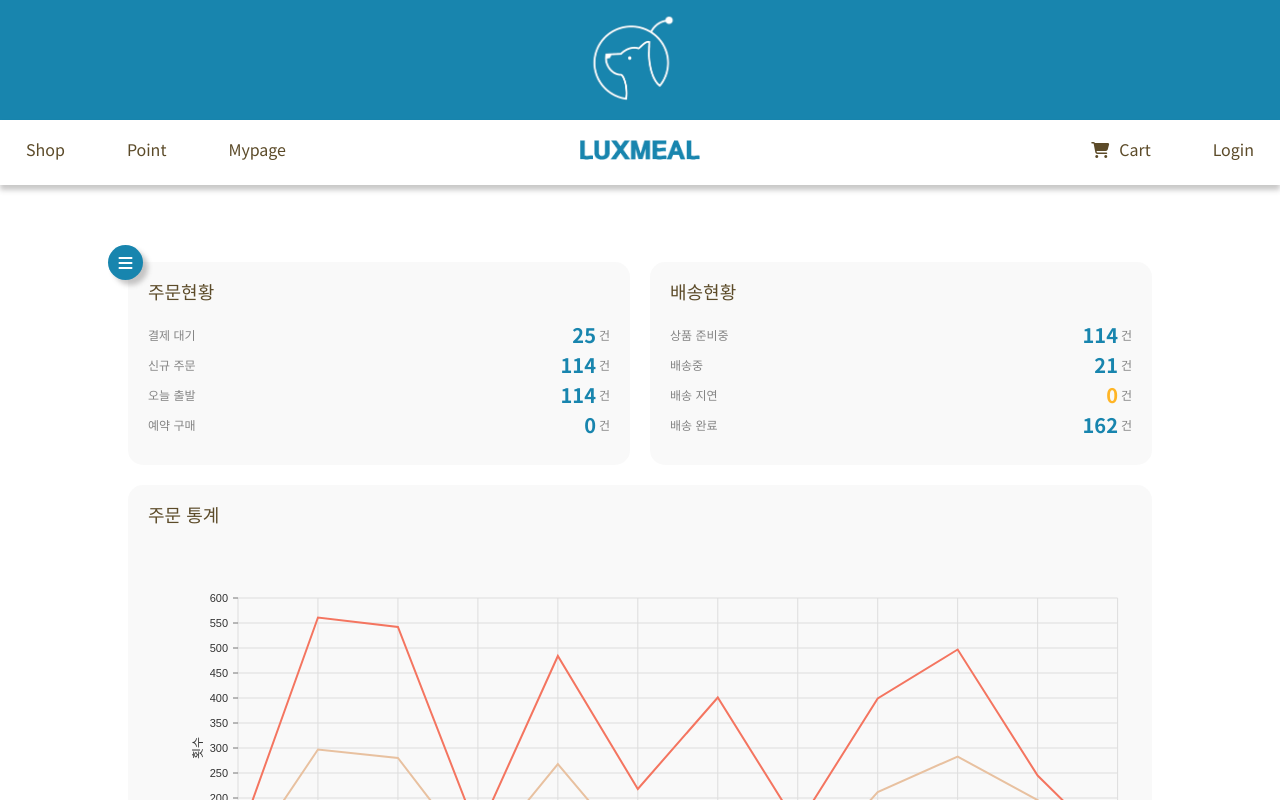
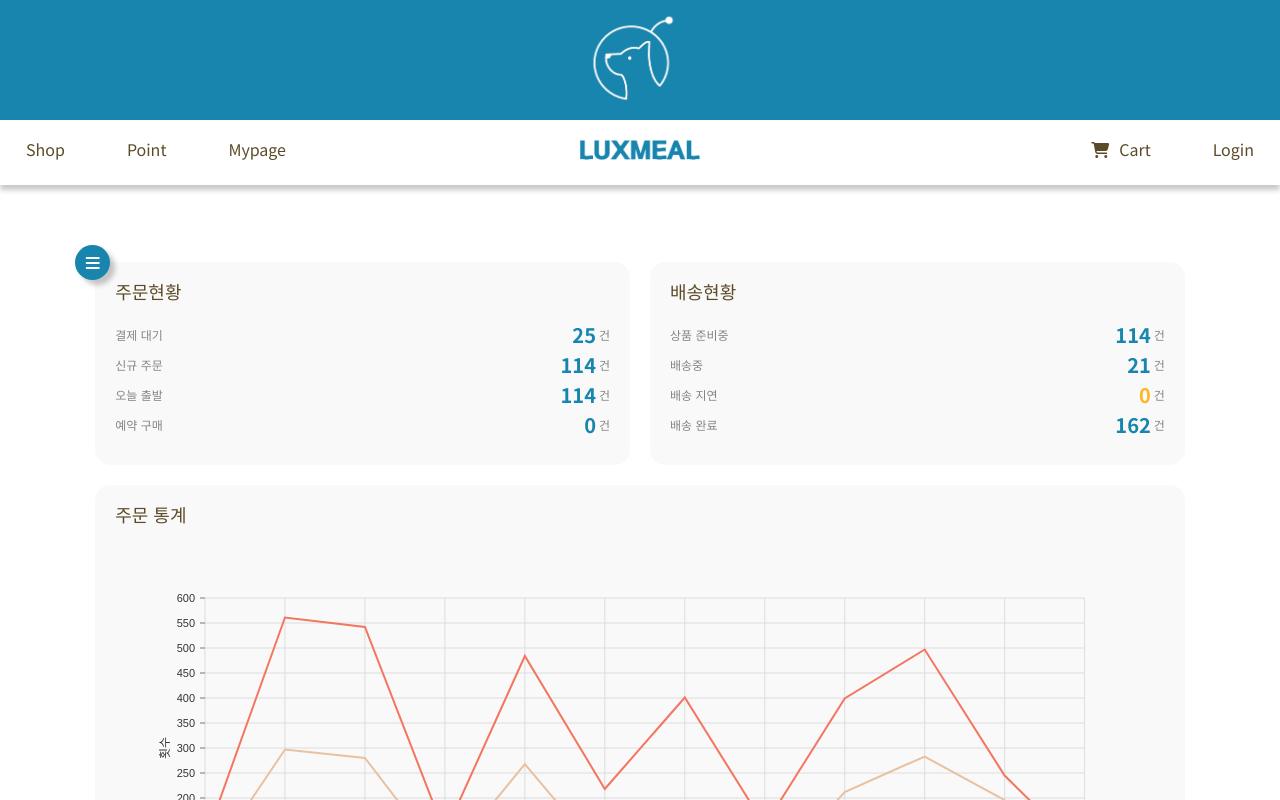
Before and after one commit to codestates-seb/seb40_main_019, a React (Create React App) app in the folder client/: page /seller in a window 1280 px wide. Shown: the top 800 px of the page. Built offline with nearby package versions, Linux system fonts and the light colour scheme; no server answers.

Commit message:
Fix: 레이아웃 마진

```diff
--- a/client/src/components/layout/css/TotalLayout.scss
+++ b/client/src/components/layout/css/TotalLayout.scss
@@ -40,7 +40,6 @@
 
 
 .contentLayout{
-    width: 80vw;
     max-width: 1264px;
     align-items: center;
     margin: 6vw 0vw;
--- a/client/src/pages/shopProductList/css/shopProductList.scss
+++ b/client/src/pages/shopProductList/css/shopProductList.scss
@@ -1,5 +1,5 @@
 .productsPageContainer {
-  display: flex;
+  display: grid;
   height: 1000px;
   width: 100%;
   flex-direction: row;
```
